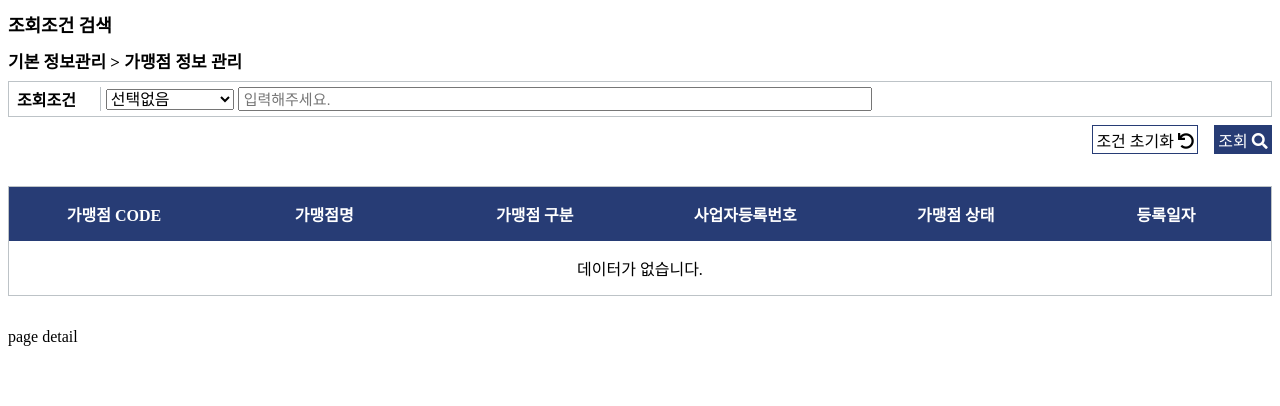
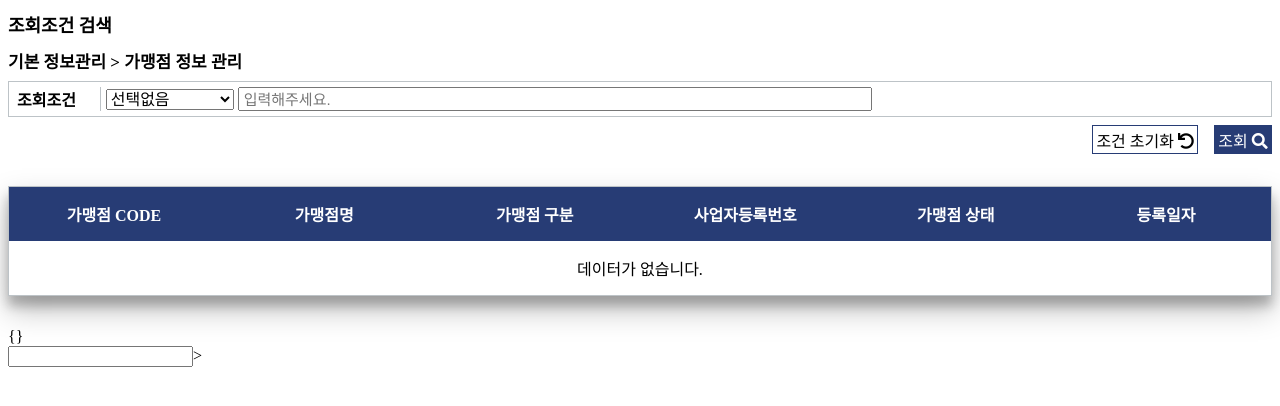
Before and after one commit to minhanPark/vue-cli-page, a Vue app: page / in a window 1280 px wide. Shown: the top 406 px of the page. Built offline with nearby package versions, Linux system fonts and the light colour scheme.

Commit message:
data connected PageDetail.vue with app.vue

```diff
--- a/src/App.vue
+++ b/src/App.vue
@@ -1,8 +1,8 @@
 <template>
   <div id="app">
-    <PageHeader v-on:findLists="getLists"></PageHeader>
-    <PageLists v-bind:data="searchedList"></PageLists>
-    <PageDetail></PageDetail>
+    <PageHeader v-on:findLists="getLists" v-on:clearValue="clearListValue"></PageHeader>
+    <PageLists v-bind:data="searchedList" v-on:getC="getSeletion"></PageLists>
+    <PageDetail v-bind:propsdata="selectedList"></PageDetail>
   </div>
 </template>
 
@@ -66,7 +66,8 @@ export default {
           registrationDate: "2020-07-01"
         }
       ],
-      searchedList: {}
+      searchedList: {},
+      selectedList: {}
     };
   },
   methods: {
@@ -74,7 +75,16 @@ export default {
       const temp = condition === "franchiseCode" ? "code" : "franchiseName";
       const lists = this.franchiseLists.filter(list => list[temp] === value);
       this.searchedList = lists[0];
+      // 검색시에 선택된 데이터가 있다면 비우기
+      this.selectedList = {};
       console.log(this.searchedList);
+    },
+    getSeletion(code) {
+      this.selectedList = this.franchiseLists.find(list => list.code === code);
+    },
+    clearListValue() {
+      this.searchedList = {};
+      this.selectedList = "";
     }
   }
 };
--- a/src/components/PageDetail.vue
+++ b/src/components/PageDetail.vue
@@ -1,9 +1,26 @@
 <template>
-  <div>page detail</div>
+  <div>
+    <div>{{newPropsData}}</div>
+    <div>
+      <input v-model="newPropsData.code" />>
+    </div>
+  </div>
 </template>
 
 <script>
-export default {};
+export default {
+  props: ["propsdata"],
+  data() {
+    return {
+      newPropsData: { ...this.propsdata }
+    };
+  },
+  watch: {
+    propsdata(newVal) {
+      this.newPropsData = newVal;
+    }
+  }
+};
 </script>
 
 <style>
--- a/src/components/PageHeader.vue
+++ b/src/components/PageHeader.vue
@@ -19,7 +19,7 @@
     </div>
     <div class="btn--wrapper">
       <ul class="btn--container">
-        <li v-on:click="clearValue">
+        <li v-on:click="clearAllValue">
           조건 초기화
           <i class="fas fa-undo"></i>
         </li>
@@ -62,6 +62,10 @@ export default {
     clearValue() {
       this.condition = "선택없음";
       this.value = "";
+    },
+    clearAllValue() {
+      this.clearValue();
+      this.$emit("clearValue");
     }
   },
   components: {
--- a/src/components/PageLists.vue
+++ b/src/components/PageLists.vue
@@ -13,7 +13,7 @@
         <tr v-if="isEmptyList(data) === true">
           <td colspan="6">데이터가 없습니다.</td>
         </tr>
-        <tr v-else class="item" v-on:click="handleClick">
+        <tr v-else class="item" v-on:click="handleClick(data.code)">
           <td>{{data.code}}</td>
           <td>{{data.franchiseName}}</td>
           <td>{{data.loc}}</td>
@@ -33,8 +33,9 @@ export default {
     isEmptyList(param) {
       return Object.keys(param).length === 0 && param.constructor === Object;
     },
-    handleClick() {
+    handleClick(code) {
       console.log("clicked");
+      this.$emit("getC", code);
     }
   }
 };
@@ -49,6 +50,7 @@ table {
   table-layout: fixed;
   border-collapse: collapse;
   border: 1.5px solid #bdc3c7;
+  box-shadow: 0 14px 28px rgba(0, 0, 0, 0.25), 0 10px 10px rgba(0, 0, 0, 0.22);
 }
 th,
 td {
```
